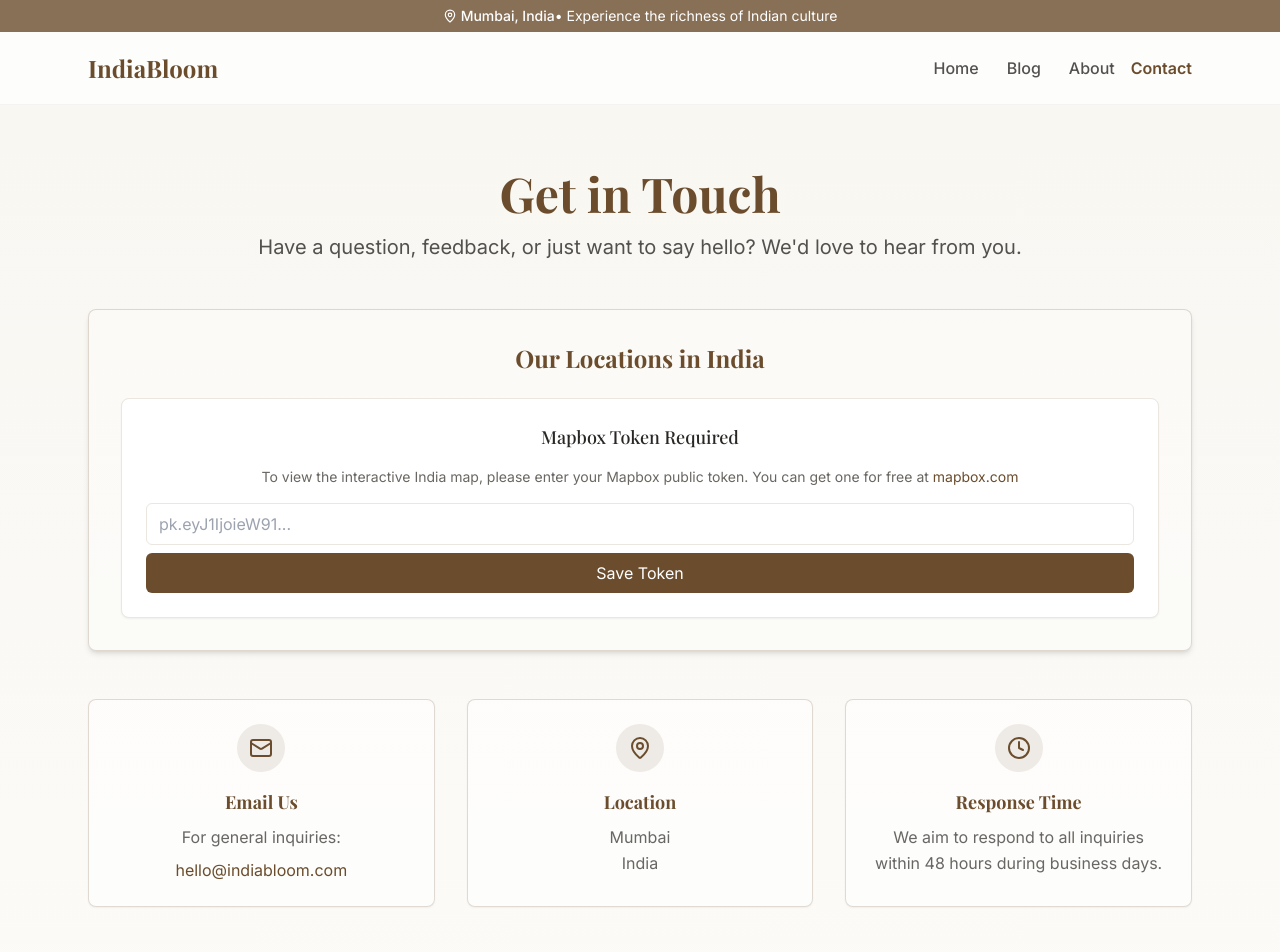
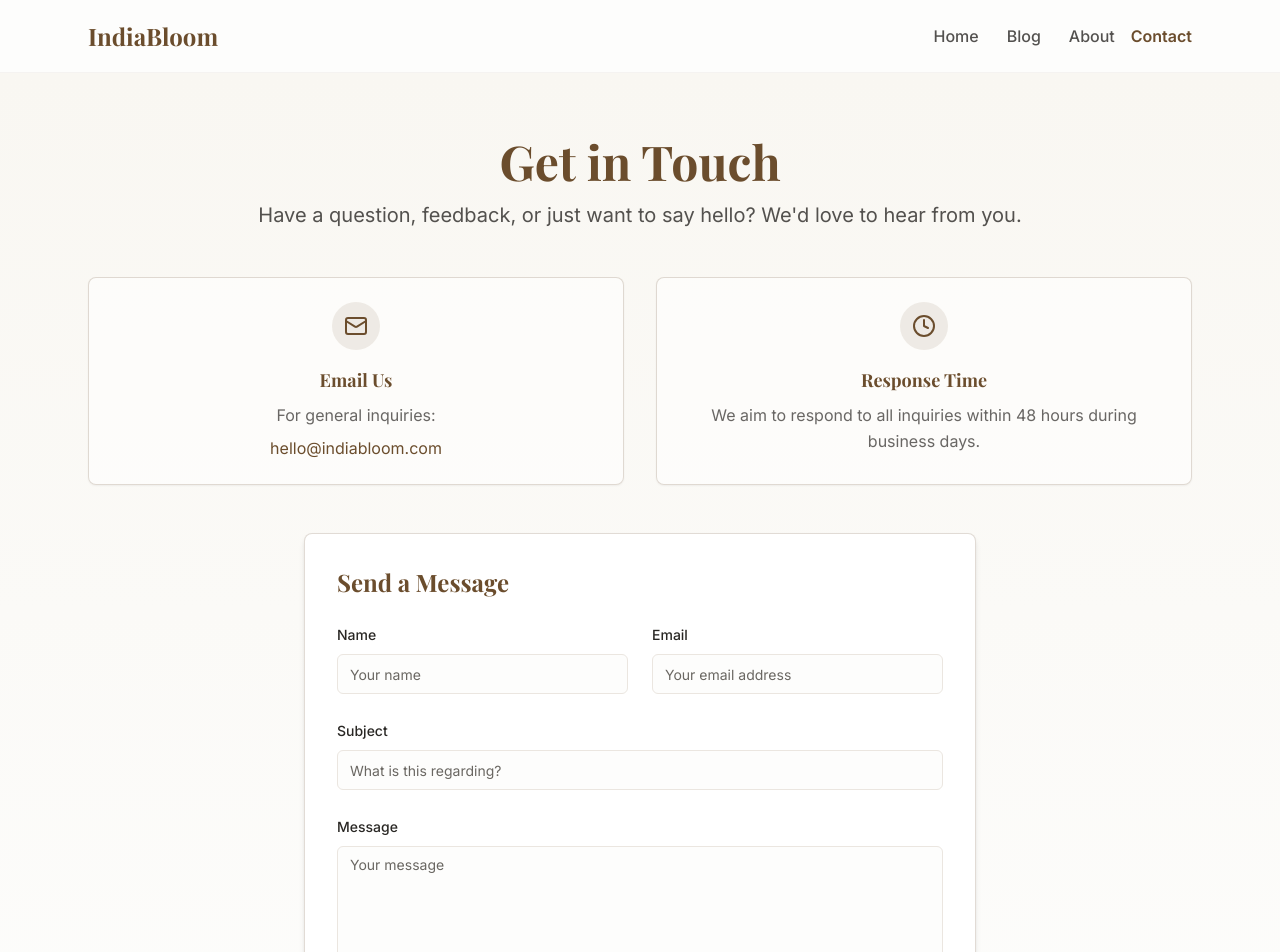
Before and after one commit to bipulsingh126/bloom-scribe-blog, a React (Vite) app: page /contact in a window 1280 px wide. Shown: the top 952 px of the page. Built offline with nearby package versions, Linux system fonts and the light colour scheme; a web font is replaced by a local one.

Commit message:
Remove location functionality

```diff
--- a/src/components/Footer.tsx
+++ b/src/components/Footer.tsx
@@ -6,8 +6,7 @@ import {
   Twitter,
   Instagram,
   Mail,
-  Heart,
-  MapPin
+  Heart
 } from 'lucide-react';
 
 const Footer = () => {
@@ -23,9 +22,6 @@ const Footer = () => {
             <p className="text-foreground/80 mb-4">
               A celebration of Indian perspectives on mindful living, creativity, and personal growth.
             </p>
-            <div className="flex items-center text-blog-brown mb-3">
-              <MapPin size={18} className="mr-2" /> Mumbai, India
-            </div>
             <div className="flex space-x-4">
               <a href="#" className="text-blog-brown hover:text-blog-light-brown transition-colors" aria-label="Facebook">
                 <Facebook size={20} />
@@ -90,7 +86,7 @@ const Footer = () => {
         <div className="mt-8 pt-6 border-t border-border/30 text-center text-foreground/70 text-sm">
           <p>© {currentYear} IndiaBloom. All rights reserved.</p>
           <p className="mt-2 flex items-center justify-center">
-            Made with <Heart size={14} className="mx-1 text-blog-brown" /> in Mumbai
+            Made with <Heart size={14} className="mx-1 text-blog-brown" /> in India
           </p>
         </div>
       </div>
--- a/src/components/Navbar.tsx
+++ b/src/components/Navbar.tsx
@@ -1,7 +1,7 @@
 
 import React, { useState } from 'react';
 import { NavLink } from 'react-router-dom';
-import { Menu, X, MapPin } from 'lucide-react';
+import { Menu, X } from 'lucide-react';
 import { Button } from "@/components/ui/button";
 
 const Navbar = () => {
@@ -13,11 +13,6 @@ const Navbar = () => {
 
   return (
     <header className="border-b border-border/40 bg-background/95 backdrop-blur-sm sticky top-0 z-50">
-      <div className="flex items-center justify-center bg-blog-brown/80 text-white py-1.5 text-xs md:text-sm">
-        <MapPin size={14} className="mr-1" />
-        <span className="font-medium">Mumbai, India</span>
-        <span className="hidden md:inline"> • Experience the richness of Indian culture</span>
-      </div>
       <div className="blog-container py-4">
         <nav className="flex items-center justify-between">
           <div className="flex items-center">
--- a/src/index.css
+++ b/src/index.css
@@ -121,15 +121,6 @@
   .category-badge {
     @apply inline-block px-3 py-1 rounded-full text-xs font-medium bg-blog-brown/10 text-blog-brown;
   }
-  .location-marker {
-    @apply cursor-pointer transition-all duration-300;
-  }
-  .location-marker:hover {
-    @apply text-blog-brown transform scale-110;
-  }
-  .location-marker-active {
-    @apply text-blog-brown font-medium scale-110;
-  }
   .mapboxgl-popup {
     @apply max-w-xs;
   }
--- a/src/pages/ContactPage.tsx
+++ b/src/pages/ContactPage.tsx
@@ -1,18 +1,11 @@
 
-import React, { useState } from 'react';
+import React from 'react';
 import Layout from '@/components/Layout';
 import ContactForm from '@/components/contact/ContactForm';
-import IndiaMap from '@/components/contact/IndiaMap';
 import { Card, CardContent } from '@/components/ui/card';
-import { Mail, MapPin, Clock } from 'lucide-react';
+import { Mail, Clock } from 'lucide-react';
 
 const ContactPage = () => {
-  const [selectedLocation, setSelectedLocation] = useState('Mumbai');
-
-  const handleSelectLocation = (city: string) => {
-    setSelectedLocation(city);
-  };
-
   return (
     <Layout>
       <section className="py-12 md:py-16 bg-gradient-to-b from-blog-beige/50 to-transparent">
@@ -24,20 +17,7 @@ const ContactPage = () => {
             </p>
           </div>
 
-          {/* Location Map */}
-          <div className="mb-12">
-            <Card className="bg-card/30 border-blog-brown/20 shadow-md">
-              <CardContent className="p-6 md:p-8">
-                <h2 className="text-2xl font-serif font-bold mb-6 text-blog-brown text-center">Our Locations in India</h2>
-                <IndiaMap
-                  onSelectLocation={handleSelectLocation}
-                  selectedLocation={selectedLocation}
-                />
-              </CardContent>
-            </Card>
-          </div>
-
-          <div className="grid grid-cols-1 md:grid-cols-3 gap-8 mb-12">
+          <div className="grid grid-cols-1 md:grid-cols-2 gap-8 mb-12">
             <Card className="bg-card/50 border-blog-brown/20 shadow-sm hover:shadow-md transition-all">
               <CardContent className="p-6 flex flex-col items-center text-center">
                 <div className="w-12 h-12 flex items-center justify-center bg-blog-brown/10 rounded-full mb-4">
@@ -48,19 +28,6 @@ const ContactPage = () => {
                 <a href="mailto:hello@indiabloom.com" className="text-blog-brown hover:underline">
                   hello@indiabloom.com
                 </a>
-              </CardContent>
-            </Card>
-
-            <Card className="bg-card/50 border-blog-brown/20 shadow-sm hover:shadow-md transition-all">
-              <CardContent className="p-6 flex flex-col items-center text-center">
-                <div className="w-12 h-12 flex items-center justify-center bg-blog-brown/10 rounded-full mb-4">
-                  <MapPin className="h-6 w-6 text-blog-brown" />
-                </div>
-                <h3 className="text-lg font-bold mb-2 text-blog-brown">Location</h3>
-                <p className="text-foreground/70">
-                  {selectedLocation}<br />
-                  India
-                </p>
               </CardContent>
             </Card>
 
```
